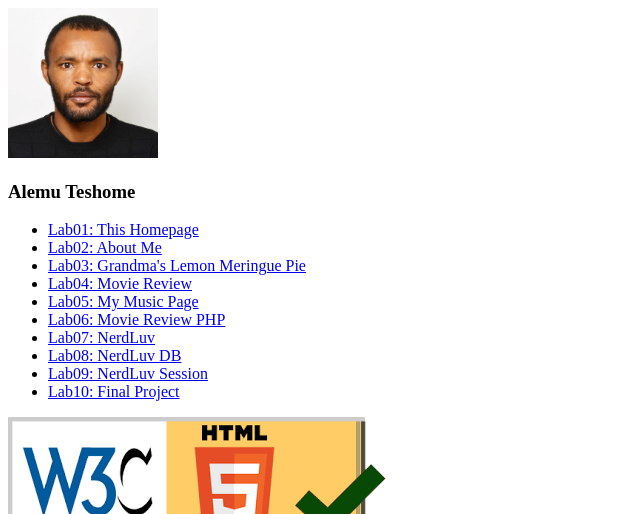
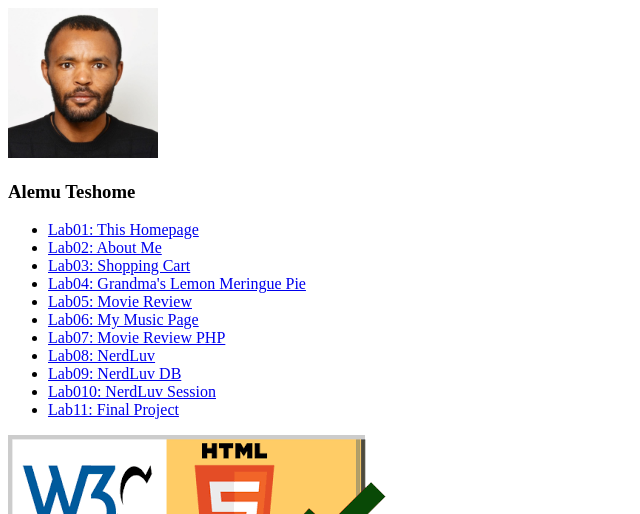
Before and after one commit to AlemuLinger9/WAP, a plain HTML site: page index.html in a window 1280 px wide. Shown: the top 514 px of the page, without its empty margins (0-640 px from the left). Drawn offline with Linux system fonts and the light colour scheme.

Commit message:
Update index.html

```diff
--- a/index.html
+++ b/index.html
@@ -11,14 +11,15 @@
     <ul>
         <li><a href="#">Lab01: This Homepage</a></li>
         <li><a href="lab2/aboutme.html">Lab02: About Me</a></li>
-        <li><a href="#">Lab03: Grandma's Lemon Meringue Pie</a></li>
-        <li><a href="#">Lab04: Movie Review</a></li>
-        <li><a href="#">Lab05: My Music Page</a></li>
-        <li><a href="#">Lab06: Movie Review PHP</a></li>
-        <li><a href="#">Lab07: NerdLuv</a></li>
-        <li><a href="#">Lab08: NerdLuv DB</a></li>
-        <li><a href="#">Lab09: NerdLuv Session</a></li>
-        <li><a href="#">Lab10: Final Project</a></li>
+        <li><a href="lab3/shopping.html">Lab03: Shopping Cart</a></li>
+        <li><a href="#">Lab04: Grandma's Lemon Meringue Pie</a></li>
+        <li><a href="#">Lab05: Movie Review</a></li>
+        <li><a href="#">Lab06: My Music Page</a></li>
+        <li><a href="#">Lab07: Movie Review PHP</a></li>
+        <li><a href="#">Lab08: NerdLuv</a></li>
+        <li><a href="#">Lab09: NerdLuv DB</a></li>
+        <li><a href="#">Lab010: NerdLuv Session</a></li>
+        <li><a href="#">Lab11: Final Project</a></li>
     </ul>
     <a href="https://validator.w3.org/nu/?doc=https%3A%2F%2Falemulinger9.github.io%2FWAP%2F">
         <img src="htmlchecker.png" alt="This page's HTML validator result link">
```
